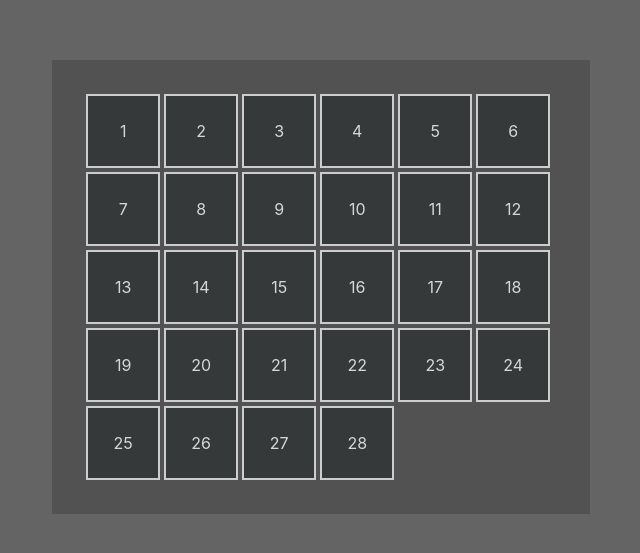
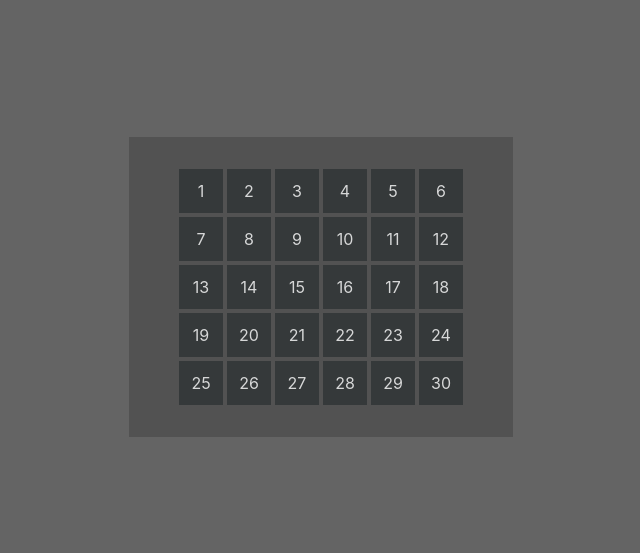
Before and after one commit to NixMichael/win10_calendar_replica, a React (Create React App) app: page / in a window 1280 px wide. Shown: the part 113-666 px from the top of the page, without its empty margins (319-959 px from the left). Built offline with nearby package versions, Linux system fonts and the light colour scheme.

Commit message:
Changed container from flexbox to grid

```diff
--- a/src/components/calendar.js
+++ b/src/components/calendar.js
@@ -16,7 +16,7 @@ const Calendar = () => {
         })
     }, [])
 
-    const n = 28
+    const n = 30
 
     return (
         <div className='surround'>
--- a/src/index.css
+++ b/src/index.css
@@ -1,5 +1,6 @@
 :root {
-  --box-dim: 70px;
+  --box-dim: 40px;
+  --grid-gap: 4px;
 }
 
 body {
@@ -20,28 +21,34 @@ body {
   background: rgba(78, 78, 78, 0.8);
   overflow: hidden;
   padding: 2rem;
+  min-width: 320px;
+  display: flex;
+  justify-content: center;
+  align-items: center;
 }
 
 .container {
   margin: auto;
-  width: 37vw;
-  min-width: calc((var(--box-dim) * 6) + 48px);
-  display: flex;
-  flex-wrap: wrap;
-  justify-content: flex-start;
-  align-items: center;
-  align-content: center;
+  min-width: calc((var(--box-dim) * 6) + (5 * var(--grid-gap)));
+  height: calc((var(--box-dim) * 5) + (9 * var(--grid-gap)));
+  display: grid;
+  grid-template-columns: repeat(6, 1fr);
+  grid-template-rows: repeat(5, 1fr);
+  grid-gap: var(--grid-gap);
 }
 
 .date-box {
-  width: var(--box-dim);
-  height: var(--box-dim);
-  border: 2px solid rgba(255,255,255,0.75);
+  min-width: var(--box-dim);
+  min-height: var(--box-dim);
+  border: 2px solid rgba(255,255,255,0);
   color: rgba(255,255,255,0.8);
   background: rgb(53, 57, 58);
-  margin: 2px;
   cursor: pointer;
   display: flex;
   justify-content: center;
   align-items: center;
 }
+
+.date-box:hover {
+  border: 2px solid rgba(255,255,255,0.75);
+}
```
